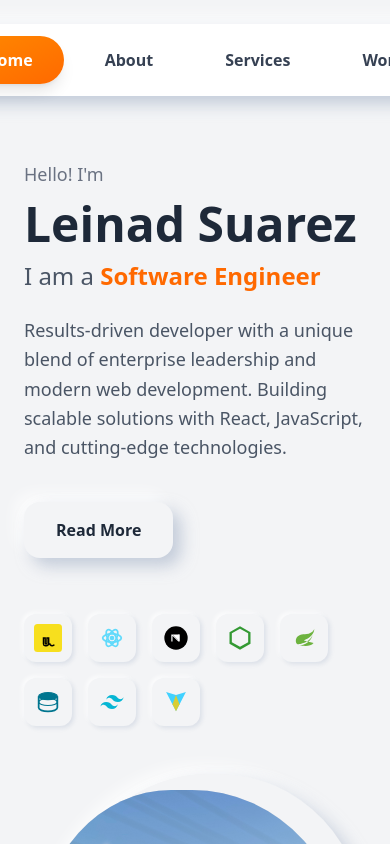
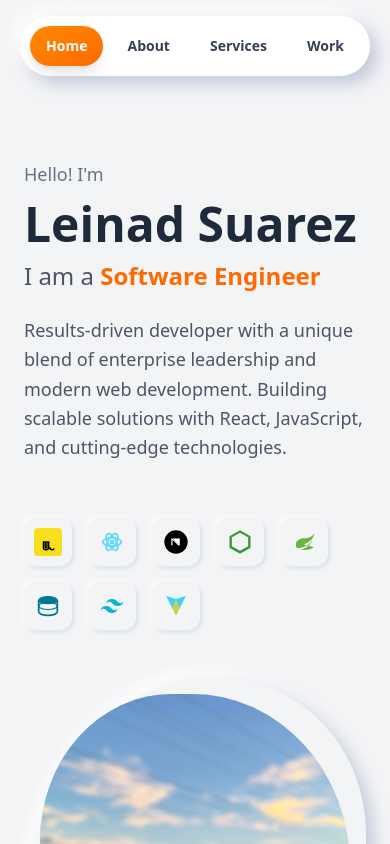
Before and after one commit to Mattojjo/portfolio, a React (Vite) app: page / in a window 390 px wide. Shown: the top 844 px of the page. Built offline with nearby package versions, Linux system fonts and the light colour scheme.

Commit message:
refactor Navbar and Hero components for improved layout and styling

```diff
--- a/src/components/Hero.jsx
+++ b/src/components/Hero.jsx
@@ -150,11 +150,6 @@ export default function Hero() {
               Results-driven developer with a unique blend of enterprise leadership and modern web development.
               Building scalable solutions with React, JavaScript, and cutting-edge technologies.
             </p>
-            <div className="flex gap-4 pt-4">
-              <a href="#about" className="bg-gray-100 text-gray-800 px-8 py-4 rounded-2xl neu-shadow hover:neu-hover hover:scale-105 transition-all duration-300 font-semibold inline-block">
-                Read More
-              </a>
-            </div>
 
             {/* Tech Stack Icons */}
             <div className="pt-8">
--- a/src/components/Navbar.jsx
+++ b/src/components/Navbar.jsx
@@ -62,11 +62,11 @@ export default function Navbar() {
 
   return (
     <nav className="fixed top-0 w-full bg-gray-100 z-50">
-      <div className="max-w-4xl mx-auto px-6 py-6">
+      <div className="max-w-4xl mx-auto px-3 sm:px-6 py-4 sm:py-6">
         <div className="flex justify-center items-center">
-          <div ref={navRef} className="relative flex gap-2 bg-white px-3 py-3 rounded-full neu-shadow">
+          <div ref={navRef} className="relative flex gap-2 sm:gap-2 bg-white px-2.5 sm:px-3 py-2.5 sm:py-3 rounded-full neu-shadow overflow-x-auto max-w-full">
             <div
-              className={`absolute top-3 h-[calc(100%-1.5rem)] bg-gradient-to-br from-orange-400 to-orange-500 rounded-full transition-all duration-300 ease-out shadow-lg backdrop-blur-sm ${
+              className={`absolute top-2.5 sm:top-3 h-[calc(100%-1.25rem)] sm:h-[calc(100%-1.5rem)] bg-gradient-to-br from-orange-400 to-orange-500 rounded-full transition-all duration-300 ease-out shadow-lg backdrop-blur-sm ${
                 isTransitioning ? 'scale-30' : 'scale-100'
               }`}
               style={{
@@ -80,7 +80,7 @@ export default function Navbar() {
                 key={item.id}
                 href={`#${item.id}`}
                 data-section={item.id}
-                className={`relative z-10 px-8 py-3 rounded-full font-semibold transition-all duration-300 ${
+                className={`relative z-10 px-4 sm:px-6 md:px-8 py-2.5 sm:py-3 rounded-full font-semibold transition-all duration-300 text-sm sm:text-base whitespace-nowrap ${
                   activeSection === item.id
                     ? 'text-white'
                     : 'text-gray-700 hover:text-gray-900'
```
